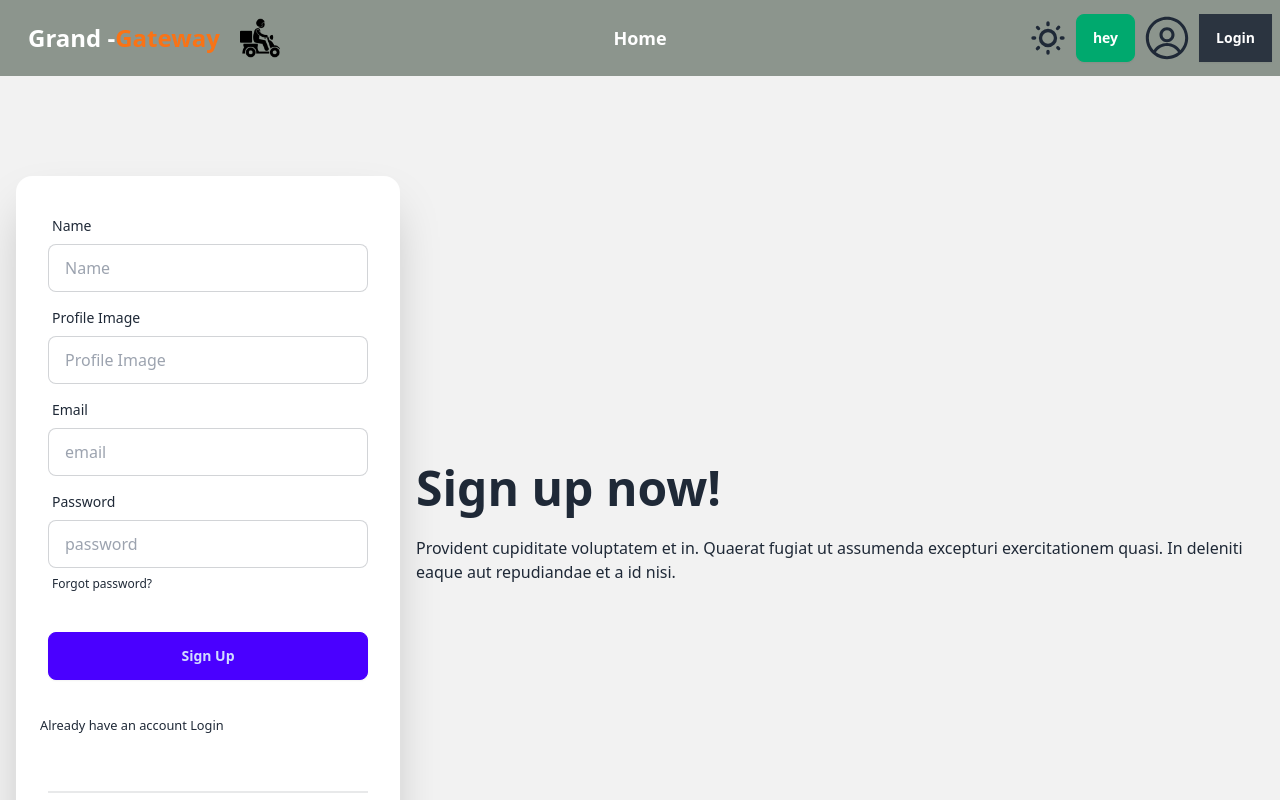
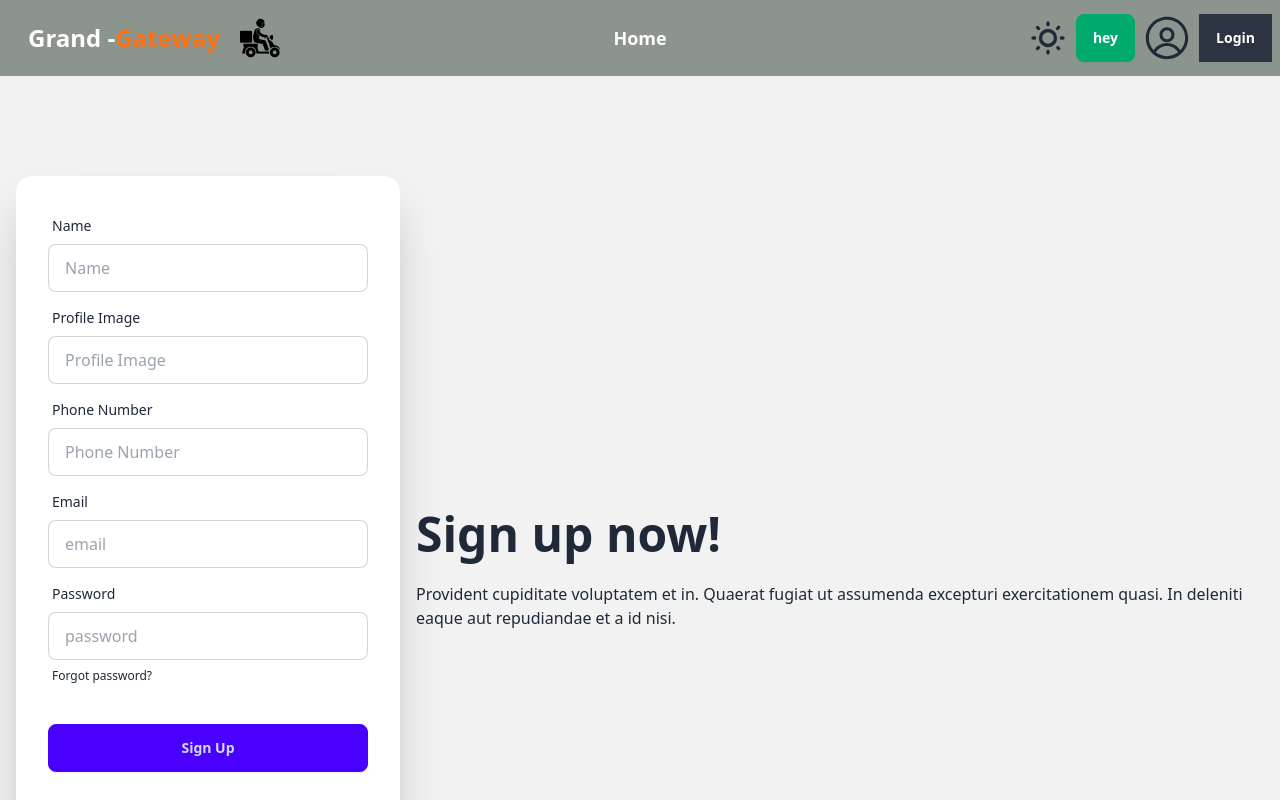
Before and after one commit to RifatSakib/Grand-Gateway-cilent, a React (Vite) app: page /signup in a window 1280 px wide. Shown: the top 800 px of the page. Built offline with nearby package versions, Linux system fonts and the light colour scheme; no server answers.

Commit message:
alldeleveryman number added done

```diff
--- a/src/Pages/SignUp/SignUp.jsx
+++ b/src/Pages/SignUp/SignUp.jsx
@@ -11,9 +11,10 @@ import SocialLogin from "../../Components/SocialLogin/SocialLogin";
 const SignUp = () => {
     const axiosPublic = UseAxiosPublic();
     const { register, handleSubmit, reset, formState: { errors } } = useForm();
-    const { createUser, updateUserProfile } = useContext(AuthContext);
+    const { user, createUser, updateUserProfile } = useContext(AuthContext);
     const navigate = useNavigate();
 
+    console.log(user)
     const onSubmit = data => {
 
         createUser(data.email, data.password)
@@ -26,7 +27,8 @@ const SignUp = () => {
                         const userInfo = {
                             name: data.name,
                             email: data.email,
-                            image: data.photoURL
+                            image: data.photoURL,
+                            phone: data.phone,
 
                         }
                         axiosPublic.post('/users', userInfo)
@@ -80,7 +82,13 @@ const SignUp = () => {
                                 {errors.photoURL && <span className="text-red-600">Photo URL is required</span>}
                             </div>
 
-
+                            <div className="form-control">
+                                <label className="label">
+                                    <span className="label-text">Phone Number</span>
+                                </label>
+                                <input type="tel"  {...register("phone", { required: true })} name="phone" placeholder="Phone Number" className="input input-bordered" />
+                                {errors.email && <span className="text-red-600">Phone Number is required</span>}
+                            </div>
 
                             <div className="form-control">
                                 <label className="label">
--- a/src/Providers/AuthProvider.jsx
+++ b/src/Providers/AuthProvider.jsx
@@ -33,7 +33,7 @@ const AuthProvider = ({ children }) => {
         return signOut(auth);
     }
 
-    const updateUserProfile = (name, photo) => {
+    const updateUserProfile = (name, photo, ) => {
         return updateProfile(auth.currentUser, {
             displayName: name, photoURL: photo
         });
```
